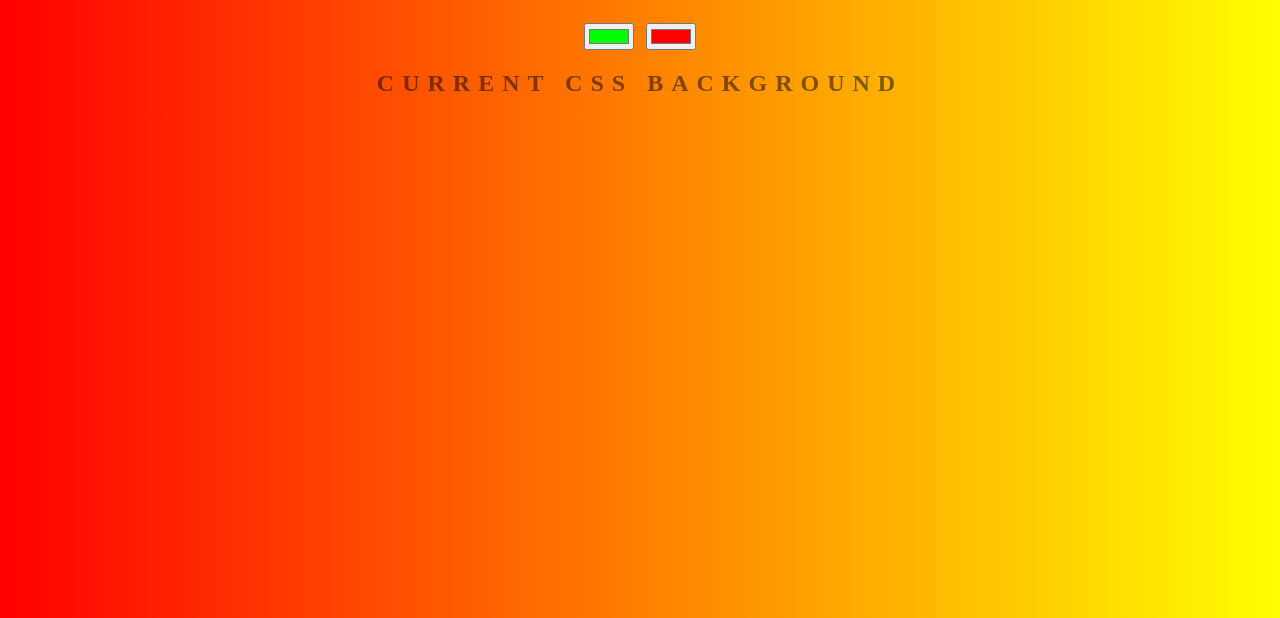
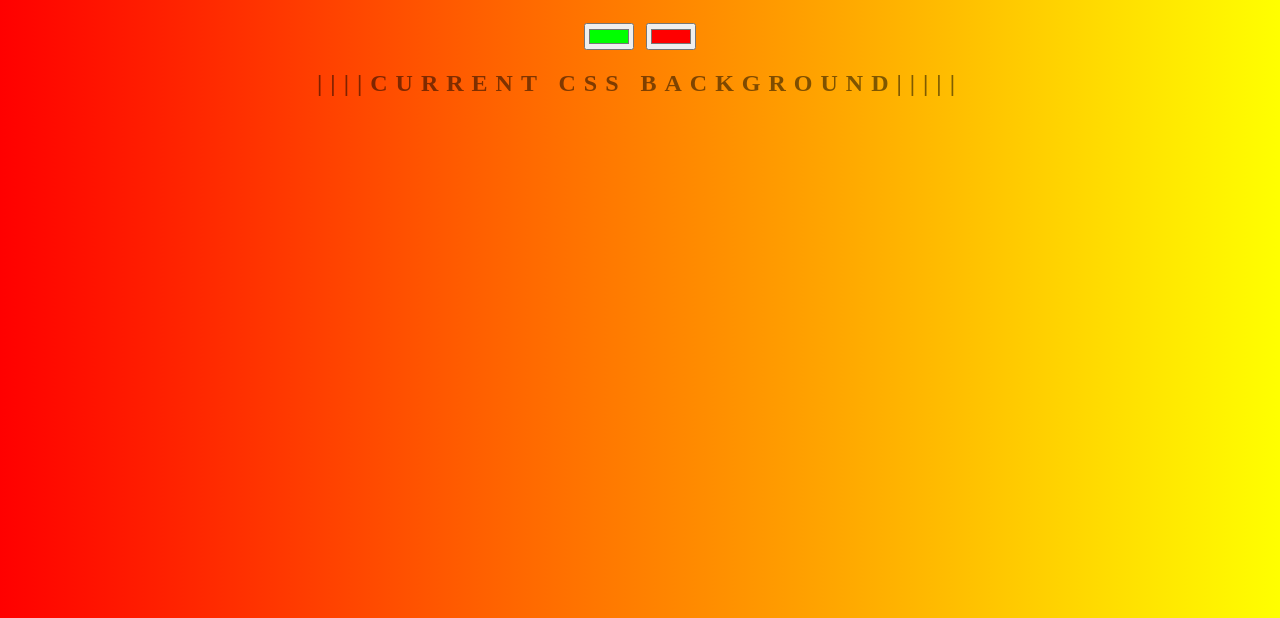
Before and after one commit to saeidpiryaee/background-generator, a plain HTML site: page index.html in a window 1280 px wide. Shown: the part 182-800 px from the top of the page. Drawn offline with Linux system fonts and the light colour scheme.

Commit message:
Change h2

```diff
--- a/index.html
+++ b/index.html
@@ -12,7 +12,7 @@
     <h1>Background Generator</h1>
     <input class="color1" type="color" name="color1" value="#00ff00">
     <input class="color2" type="color" name="color2" value="#ff0000">
-    <h2>Current CSS Background</h2>
+    <h2>||||Current CSS Background|||||</h2>
     <h3></h3>
 
 
```
